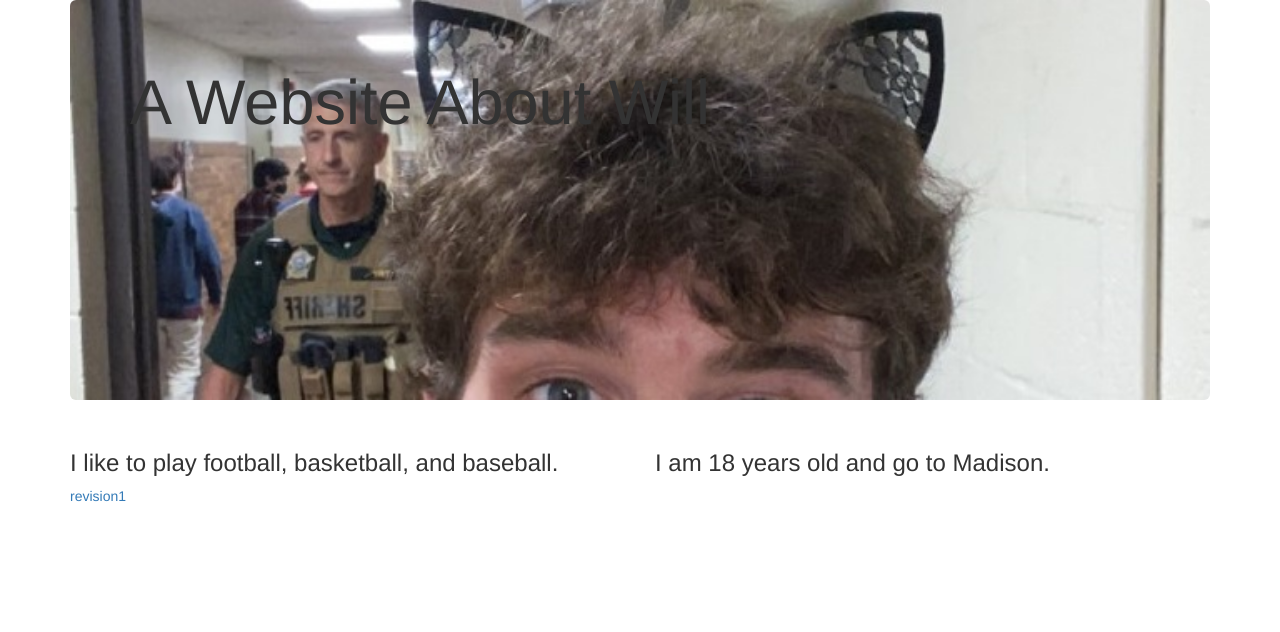
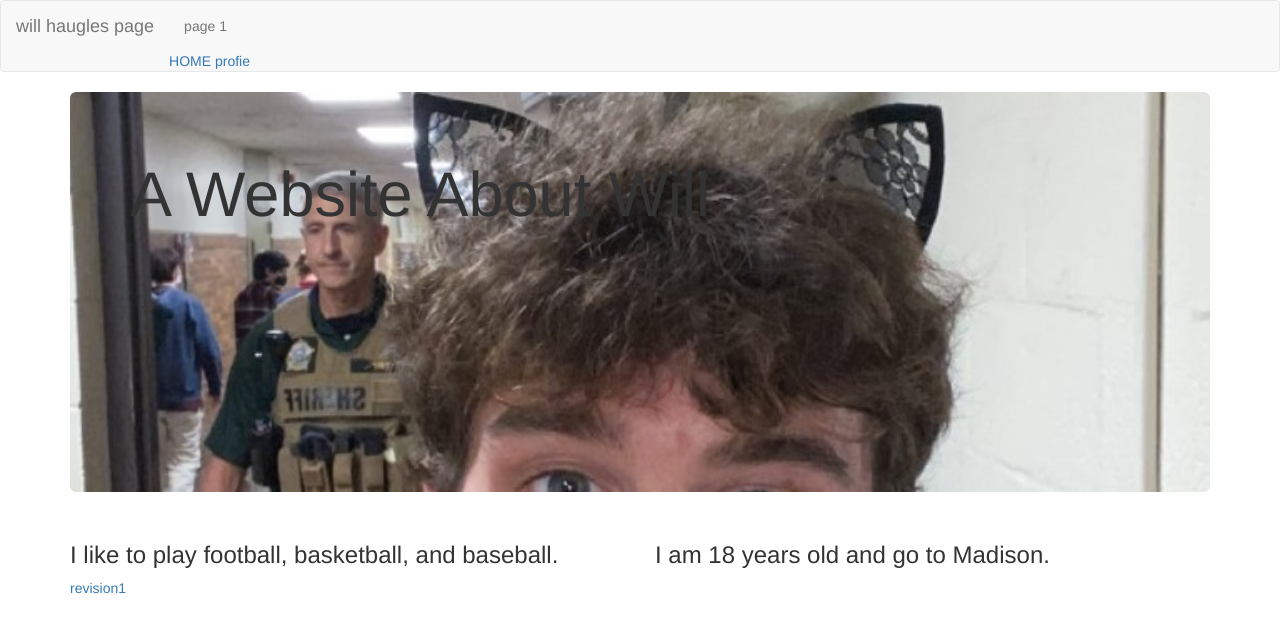
Before and after one commit to Willhaugle/Bootstrap-Jumbotron, a plain HTML site: page index.html in a window 1280 px wide. Drawn offline with nearby package versions, Linux system fonts and the light colour scheme.

Commit message:
poptropica

```diff
--- a/index.html
+++ b/index.html
@@ -19,6 +19,21 @@
 
     </head>
     <body>
+        <nav class="navbar navbar-default">
+            <div class="container-fluid">
+                <div class="navbar-header">
+                <a class="navbar-brand" href="#">will haugles page</a>
+            </div>
+                <ul class="nav navbar-nav">
+                    <li><a href="#">page 1</a></li>
+                    <nav>
+                        <a href="index.html">HOME</a>
+                        <a href="revision1.html">profie</a>
+                        </nav>
+                </ul>
+            </div>
+        </nav>
+    </div>
         <div class="container">
             <div class="jumbotron">
                 <h1>A Website About Will</h1>
```
Also changed, not shown: revision1.html (+15 -0 lines).
